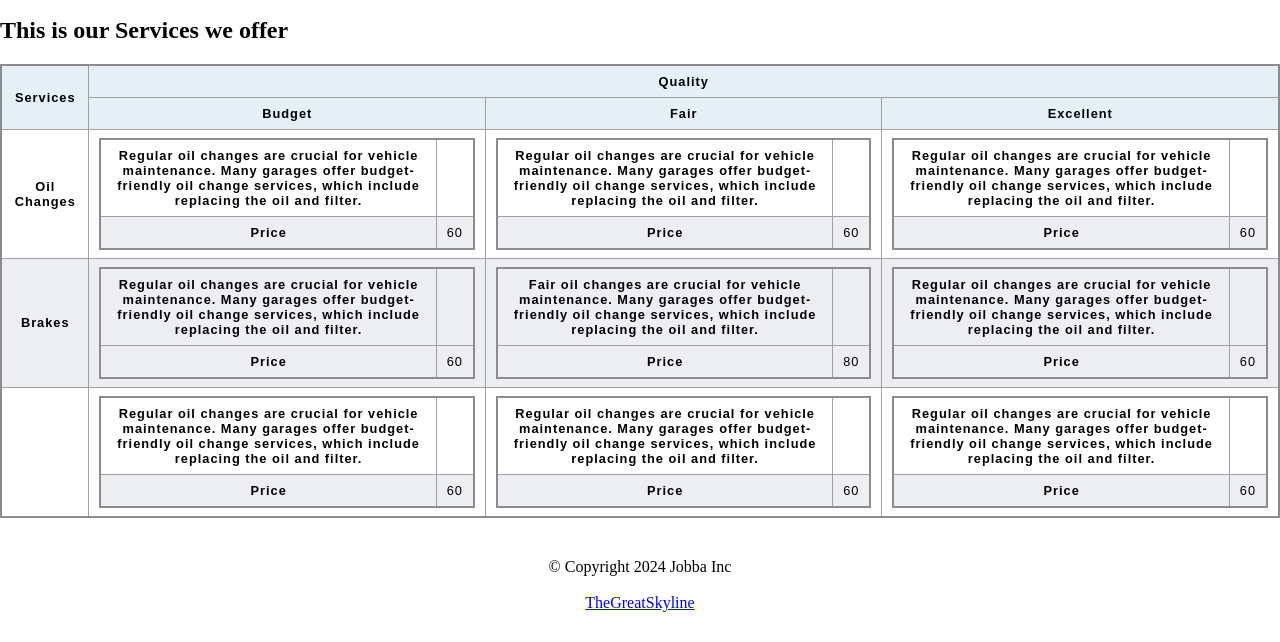
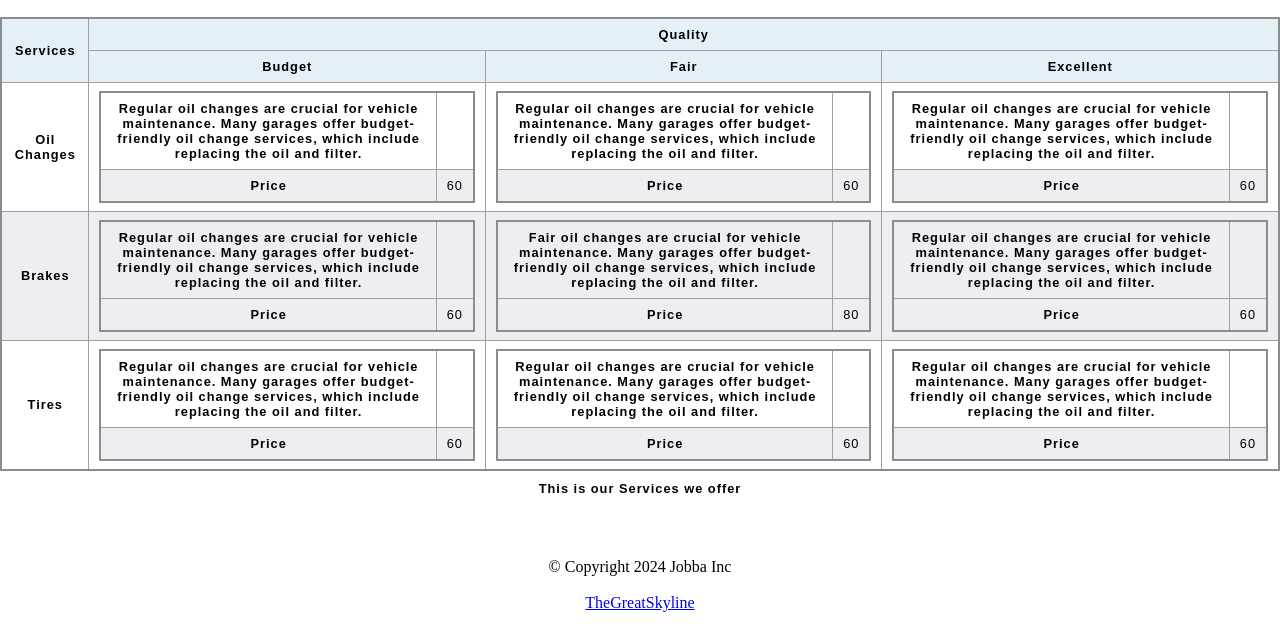
Before and after one commit to TheGreatSkyline/COMP001A.Assignment5, a plain HTML site: page services.html in a window 1280 px wide. Shown: the part 158-800 px from the top of the page. Drawn offline with Linux system fonts and the light colour scheme.

Commit message:
fix service

```diff
--- a/services.html
+++ b/services.html
@@ -58,9 +58,9 @@
             <div id="services">
                 <!--Responsive table with merged cells -->
                 <table style="width: 100%;">
-                    <h2>
+                    <caption>
                         This is our Services we offer
-                    </h2>
+                    </caption>
                     <!-- Table header -->
                     <thead>
                         <tr>
@@ -227,7 +227,7 @@
                         <tr>
                             <!--Table data cell-->
                             <th>
-
+                                     Tires
                             </th>
                             <td>
                                 <table>
```
